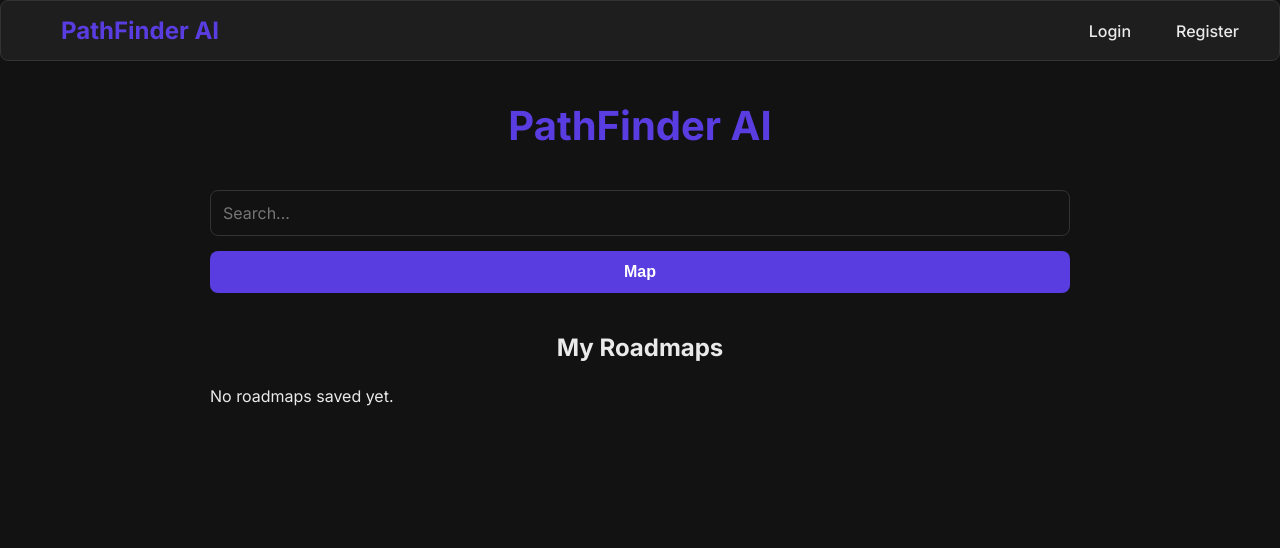
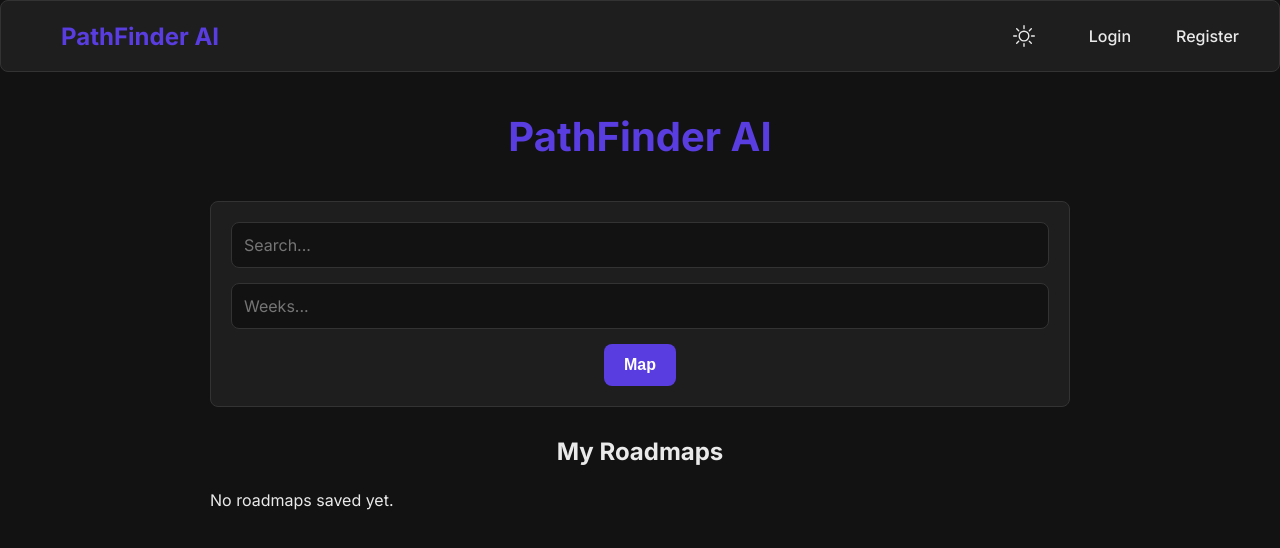
Before and after one commit to Raghu9855/pathfinder-ai, a React (Create React App) app: page / in a window 1280 px wide. Shown: the top 548 px of the page. Built offline with nearby package versions, Linux system fonts and the light colour scheme.

Commit message:
feat: Implement theme toggle functionality and enhance roadmap generation with week input

```diff
--- a/package.json
+++ b/package.json
@@ -9,6 +9,7 @@
     "@testing-library/user-event": "^13.5.0",
     "react": "^19.1.1",
     "react-dom": "^19.1.1",
+    "react-icons": "^5.5.0",
     "react-markdown": "^10.1.0",
     "react-router-dom": "^7.8.1",
     "react-scripts": "5.0.1",
--- a/src/components/App.css
+++ b/src/components/App.css
@@ -2,15 +2,16 @@
 
 /* --- 1. Global Styles & roadmap.sh Theme Variables --- */
 :root {
-  --background-color: #121212; /* Dark Charcoal */
-  --card-background: #1e1e1e;   /* Slightly Lighter Grey */
-  --accent-color: #5a3de0;      /* Signature Purple */
-  --text-color: #eaeaea;        /* Light Grey Text */
-  --secondary-text-color: #a0a0a0;
-  --border-color: #333333;
+  --background-color: #f4f7f9;
+  --card-background: #ffffff;
+  --accent-color: #3498db;      /* Blue for light theme */
+  --text-color: #2c3e50;        /* Dark Slate text */
+  --secondary-text-color: #7f8c8d;
+  --border-color: #e1e8ed;
+  --date-text-color: #95a5a6;
+  --delete-color: #e74c3c;
   --border-radius: 8px;
-  --main-font: 'Inter', -apple-system, BlinkMacSystemFont, 'Segoe UI', Roboto, Helvetica, Arial, sans-serif;
-  --date-text-color: #bda55d; /* A subtle, muted gold */
+  --main-font: 'Inter', sans-serif;
 }
 
 body {
@@ -22,6 +23,40 @@ body {
   -moz-osx-font-smoothing: grayscale;
 }
 
+/* Dark Theme Overrides */
+body[data-theme='dark'] {
+  --background-color: #121212;
+  --card-background: #1e1e1e;
+  --accent-color: #5a3de0;      /* Purple for dark theme */
+  --text-color: #eaeaea;
+  --secondary-text-color: #a0a0a0;
+  --border-color: #333333;
+  --date-text-color: #bda55d;
+}
+
+.theme-toggle-button {
+  /* --- Set Equal Dimensions for a Perfect Circle --- */
+  width: 40px;
+  height: 40px;
+  border-radius: 50%; /* This will now create a perfect circle */
+
+  /* --- Center the Icon Inside --- */
+  display: flex;
+  justify-content: center;
+  align-items: center;
+
+  /* --- Other Styles --- */
+  background: none;
+  border: 1px solid var(--border-color);
+  color: var(--text-color);
+  cursor: pointer;
+  padding: 0; /* Remove default padding */
+  flex-shrink: 0; /* Prevents the button from being squished */
+}
+.theme-toggle-button svg {
+  width: 22px;
+  height: 22px;
+}
 * {
   box-sizing: border-box;
 }
@@ -102,7 +137,8 @@ form {
 /* Input field styles */
 input[type="text"],
 input[type="email"],
-input[type="password"] { /* <-- Corrected typo here */
+input[type="password"],
+input[type="number"] {
   width: 100%;
   padding: 12px;
   background-color: var(--background-color);
@@ -112,6 +148,41 @@ input[type="password"] { /* <-- Corrected typo here */
   font-size: 16px;
   font-family: var(--main-font);
   transition: border-color 0.3s, box-shadow 0.3s;
+}
+/* Update the search form to better handle multiple inputs */
+.search-form {
+  display: flex;
+  flex-direction: column; /* Stacks items vertically */
+  gap: 15px;
+  margin: 30px 0;
+  padding: 20px;
+  background-color: var(--card-background);
+  border-radius: var(--border-radius);
+  border: 1px solid var(--border-color);
+}
+
+/* Add a class for the main topic input to make it flexible */
+.topic-input {
+  flex-grow: 1; /* Allows this input to take up the available space */
+  min-width: 200px; /* Ensures it has a reasonable minimum width */
+}
+
+/* Add a class for the week input to make it smaller */
+.week-input {
+  width: 100px; /* A fixed, smaller width */
+}
+/* --- Hide Number Input Arrows --- */
+
+/* For Chrome, Safari, Edge, Opera */
+input::-webkit-outer-spin-button,
+input::-webkit-inner-spin-button {
+  -webkit-appearance: none;
+  margin: 0;
+}
+
+/* For Firefox */
+input[type=number] {
+  -moz-appearance: textfield;
 }
 
 input:focus {
--- a/src/components/SearchInput.js
+++ b/src/components/SearchInput.js
@@ -2,14 +2,16 @@ import React,{useState} from "react";
 
 function SearchInput({onSearch}) {
   const [topic, setTopic] = useState('');
+  const [week, setWeek] = useState('');
   const handleSubmit=(e)=>{
     e.preventDefault();
-    onSearch(topic);
+    onSearch(topic, week);
   }
-  console.log(topic);
+  console.log(topic, week);
   return (
-    <form onSubmit={handleSubmit}>
-        <input onChange={(e) => setTopic(e.target.value)} type="text" placeholder="Search..." value={topic} />
+    <form className="search-form" onSubmit={handleSubmit}>
+        <input className="topic-input" onChange={(e) => setTopic(e.target.value)} type="text" placeholder="Search..." value={topic} />
+        <input className="week-input" onChange={(e) => setWeek(e.target.value)} type="number" placeholder="Weeks..."  value={week} />
         <button>Map</button>
 
     </form>
--- /dev/null
+++ b/src/components/ThemeToggle.js
@@ -0,0 +1,15 @@
+import React from 'react';
+import { useTheme } from '../context/ThemeContext';
+import { BsSun, BsMoonStars } from 'react-icons/bs';
+
+const ThemeToggle = () => {
+  const { theme, toggleTheme } = useTheme();
+
+  return (
+    <button onClick={toggleTheme} className="theme-toggle-button">
+      {theme === 'light' ? <BsMoonStars /> : <BsSun />}
+    </button>
+  );
+};
+
+export default ThemeToggle;
--- /dev/null
+++ b/src/context/ThemeContext.js
@@ -0,0 +1,29 @@
+import React, { createContext, useState, useContext, useEffect } from 'react';
+
+const ThemeContext = createContext();
+
+export const useTheme = () => {
+  return useContext(ThemeContext);
+};
+
+export const ThemeProvider = ({ children }) => {
+  // Initialize theme from localStorage or default to 'dark'
+  const [theme, setTheme] = useState(() => localStorage.getItem('theme') || 'dark');
+
+  useEffect(() => {
+    // Apply the theme to the body
+    document.body.setAttribute('data-theme', theme);
+    // Save the theme to localStorage
+    localStorage.setItem('theme', theme);
+  }, [theme]);
+
+  const toggleTheme = () => {
+    setTheme(prevTheme => (prevTheme === 'light' ? 'dark' : 'light'));
+  };
+
+  return (
+    <ThemeContext.Provider value={{ theme, toggleTheme }}>
+      {children}
+    </ThemeContext.Provider>
+  );
+};
--- a/src/index.js
+++ b/src/index.js
@@ -3,12 +3,15 @@ import ReactDOM from 'react-dom/client';
 import './index.css';
 import App from './components/App';
 import {AuthProvider} from "./context/AuthContext";
+import { ThemeProvider } from './context/ThemeContext';
 
 const root = ReactDOM.createRoot(document.getElementById('root'));
 root.render(
   <React.StrictMode>
     <AuthProvider>
-      <App />
+      <ThemeProvider>
+        <App />
+      </ThemeProvider>
     </AuthProvider>
   </React.StrictMode>
 );
--- a/src/pages/HomePage.js
+++ b/src/pages/HomePage.js
@@ -41,7 +41,7 @@ function HomePage() {
   }, [user]); // re-fetch on login + new roadmap
 
   // Generate a new roadmap
-  const handleSearch = async (topic) => {
+  const handleSearch = async (topic, week) => {
     const token = localStorage.getItem('token');
     if (!token) {
       alert("You must be logged in to generate a roadmap.");
@@ -58,17 +58,24 @@ function HomePage() {
           'Content-Type': 'application/json',
           Authorization: `Bearer ${token}`,
         },
-        body: JSON.stringify({ topic }),
+        body: JSON.stringify({ topic, week }),
       });
 
       const data = await response.json();
-      setRoadmap(data.roadmap);
+      if (!response.ok) {
+        // Use the error message from the backend in the alert
+        alert(data.error);
+        // Stop the function here
+        return;
+      }
+      setRoadmap(data.roadmap); setMyRoadmaps(prevRoadmaps => [data, ...prevRoadmaps]);
     } catch (error) {
       console.error("Error fetching roadmap:", error);
     } finally {
       setIsLoading(false);
     }
   };
+
 
 // Inside your HomePage component
 
@@ -129,7 +136,7 @@ const handleDelete = async (roadmapId) => {
             <li key={savedRoadmap._id} className="roadmap-item">
 
               {/* Button to view the roadmap */}
-              <button onClick={() => setRoadmap(savedRoadmap.roadmap.roadmap)}>
+              <button onClick={() => setRoadmap(savedRoadmap.roadmap)}>
                 {savedRoadmap.topic}
               </button>
               <span className="roadmap-date">{new Date(savedRoadmap.createdAt).toLocaleDateString()}</span>
--- a/src/pages/Navbar.js
+++ b/src/pages/Navbar.js
@@ -1,6 +1,7 @@
 import React, { useContext } from 'react';
 import { Link, useNavigate } from 'react-router-dom';
 import { AuthContext } from '../context/AuthContext'; // Check your path
+import ThemeToggle from '../components/ThemeToggle';
 
 const Navbar = () => {
   const { user, logout } = useContext(AuthContext);
@@ -18,6 +19,7 @@ const Navbar = () => {
       </div>
 
       <div className="navbar-links">
+        <ThemeToggle />
         {user ? (
           // If user is logged in, show this:
           <div className="user-info">
```
Also changed, not shown: 2 other files (tests, documents, lock files or other folders).
